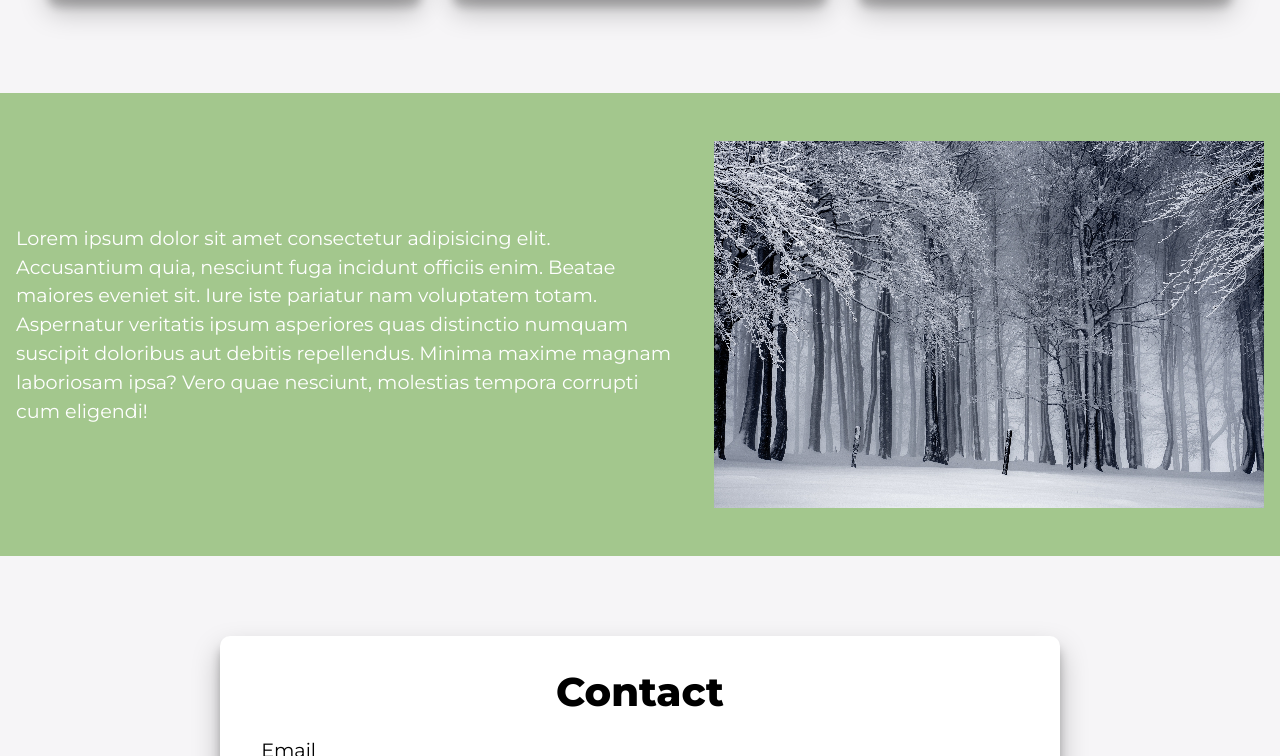
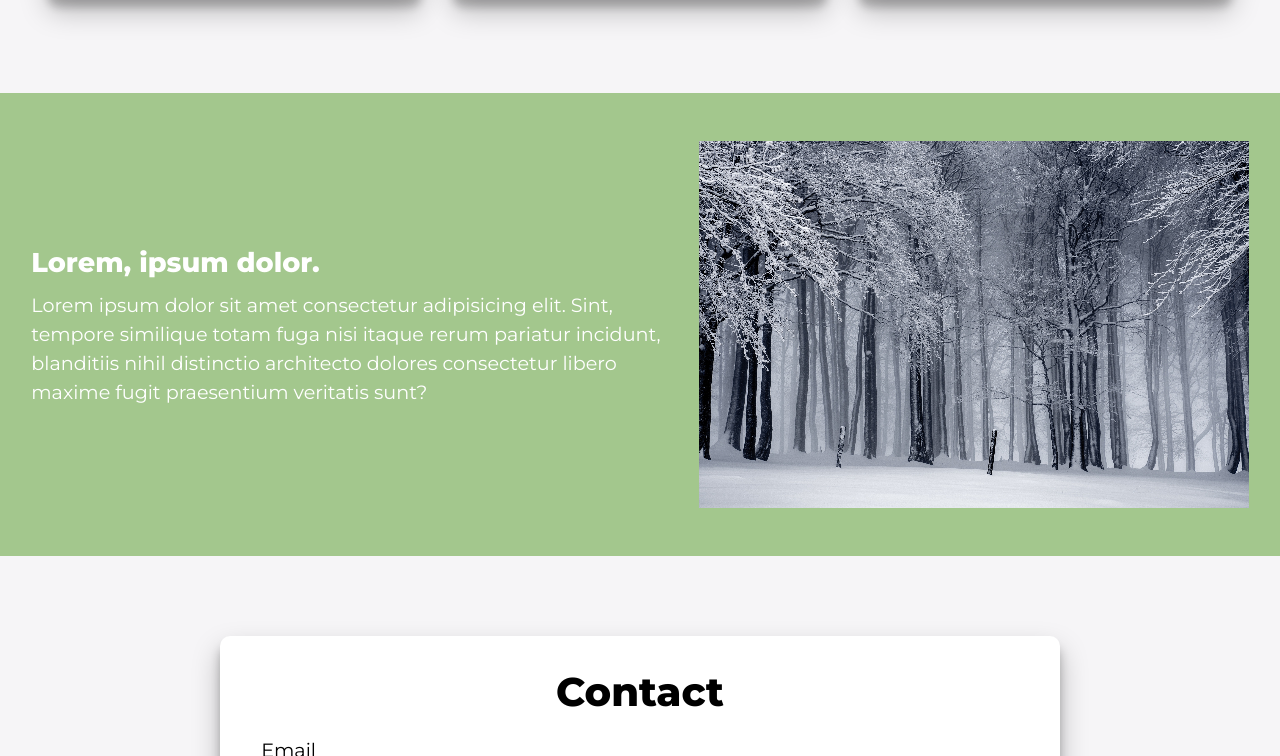
Before and after one commit to blvcku/small-brand-page, a website: page public/index.html in a window 1280 px wide. Shown: the part 3094-3850 px from the top of the page. Drawn offline with nearby package versions, Linux system fonts and the light colour scheme.

Commit message:
Added changes on main page

```diff
--- a/public/index.html
+++ b/public/index.html
@@ -37,7 +37,10 @@
         <div id='first-presentation-element' class="presentation-wrapper">
             <div class="presentation-content">
                 <img src="images/image2.png" alt="Random image" class="presentation-image">
-                <p>Lorem ipsum dolor sit amet consectetur adipisicing elit. Minima, sequi iure corporis repellat nesciunt itaque delectus odit veniam adipisci incidunt pariatur id harum unde dolor minus labore neque quidem. A beatae rem nostrum dignissimos cupiditate, amet delectus quae, minima dolor non accusantium perspiciatis reprehenderit, repudiandae facere tempore omnis? Iusto, incidunt!</p>
+                <div class="presentation-text">
+                    <header>Lorem, ipsum dolor.</header>
+                    <p>Lorem ipsum dolor sit amet consectetur adipisicing elit. Ea dicta repudiandae ratione laudantium quisquam explicabo neque iusto praesentium non fugit commodi excepturi incidunt, officiis consequatur asperiores, blanditiis corrupti, earum voluptates?</p>
+                </div>
             </div>
         </div>
     </section>
@@ -77,7 +80,10 @@
         <div id='second-presentation-element' class="presentation-wrapper">
             <div class="presentation-content">
                 <img src="images/image1.png" alt="Random image" class='presentation-image'>
-                <p>Lorem ipsum dolor sit amet consectetur adipisicing elit. Accusantium quia, nesciunt fuga incidunt officiis enim. Beatae maiores eveniet sit. Iure iste pariatur nam voluptatem totam. Aspernatur veritatis ipsum asperiores quas distinctio numquam suscipit doloribus aut debitis repellendus. Minima maxime magnam laboriosam ipsa? Vero quae nesciunt, molestias tempora corrupti cum eligendi!</p>
+                <div class="presentation-text">
+                    <header>Lorem, ipsum dolor.</header>
+                    <p>Lorem ipsum dolor sit amet consectetur adipisicing elit. Sint, tempore similique totam fuga nisi itaque rerum pariatur incidunt, blanditiis nihil distinctio architecto dolores consectetur libero maxime fugit praesentium veritatis sunt?</p>
+                </div>
             </div>
         </div>
     </section>
--- a/public/scripts/scrolleffects.js
+++ b/public/scripts/scrolleffects.js
@@ -67,3 +67,27 @@ aboutUsInformations.forEach(information => {
 })
 
 aboutUsObserver.observe(aboutUsHeader);
+
+
+//Presentation observer
+
+const presentationTexts = document.querySelectorAll('.presentation-text');
+
+const presentationOptions = {
+    threshold: 1,
+    rootMargin: '0px 0px 400px 0px'
+}
+
+const presentationObserver = new IntersectionObserver(function(entries, presentationObserver){
+    entries.forEach(entry => {
+        if(!entry.isIntersecting){
+            return;
+        }
+        entry.target.classList.add('appear');
+        presentationObserver.unobserve(entry.target);
+    })
+}, presentationOptions);
+
+presentationTexts.forEach(text => {
+    presentationObserver.observe(text);
+})
--- a/public/styles/index.css
+++ b/public/styles/index.css
@@ -284,7 +284,10 @@ main p{
 }
 #second-presentation-element{
     background-color:var(--thirdcolor);
-    color:white;
+    color:#fff;
+}
+#second-presentation-element .presentation-text header{
+    color:#fff;
 }
 #second-presentation-element .presentation-content{
     flex-direction: row-reverse;
@@ -302,20 +305,36 @@ main p{
     padding: 3rem 1rem;
     gap:2em;
     font-family: 'Montserrat', sans-serif;
-    font-weight:400;
-    font-size:clamp(1em, 2vw, 1.2em);
 }
 .presentation-image{
     width:100%;
     max-width:550px;
     height:auto;
 }
-.presentation-content p{
+.presentation-text{
     display:flex;
-    align-items:center;
+    justify-content: center;
     flex:1;
     max-width:60ch;
     min-width:40%;
+    flex-direction:column;
+    transform:translateY(100%);
+    opacity:0;
+    transition: transform 1.5s ease, opacity 2.5s ease;
+}
+.presentation-text.appear{
+    transform:translateY(0);
+    opacity:1;
+}
+.presentation-text header{
+    font-weight:800;
+    font-size:clamp(1.1em, 3vw, 1.7em);
+    color:black;
+}
+.presentation-text p{
+    font-weight:400;
+    font-size:clamp(1em, 2vw, 1.2em);
+    margin-top:.5rem;
 }
 /*
     ----------------------
```
